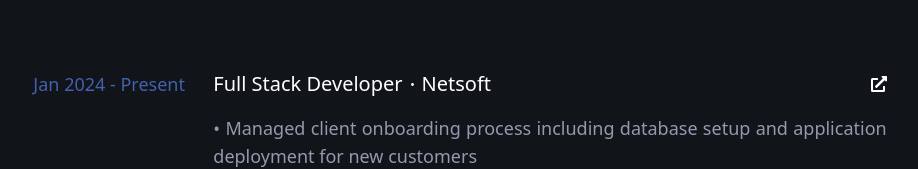
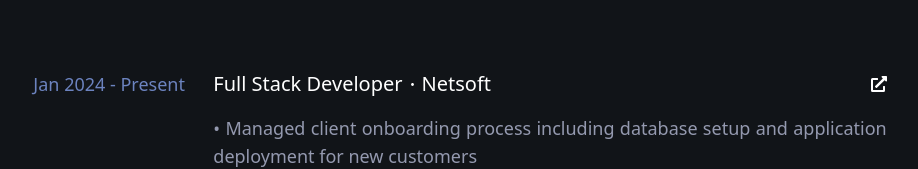
Before and after one commit to GiwrgosGln/Portfolio, a React (Vite) app: page / in a window 1280 px wide. Shown: the part 443-612 px from the top of the page, without its empty margins (180-1098 px from the left). Built offline with nearby package versions, Linux system fonts and the light colour scheme.

Commit message:
Update tailwind.config.js

```diff
--- a/tailwind.config.js
+++ b/tailwind.config.js
@@ -5,7 +5,7 @@ export default {
     extend: {
       colors: {
         primary: "#111418",
-        secondary: "#4461AF",
+        secondary: "#6C83BF",
         primaryText: "#9499AF",
         secondaryText: "#FFFFFF",
         textBackground: "#191E2C",
```
